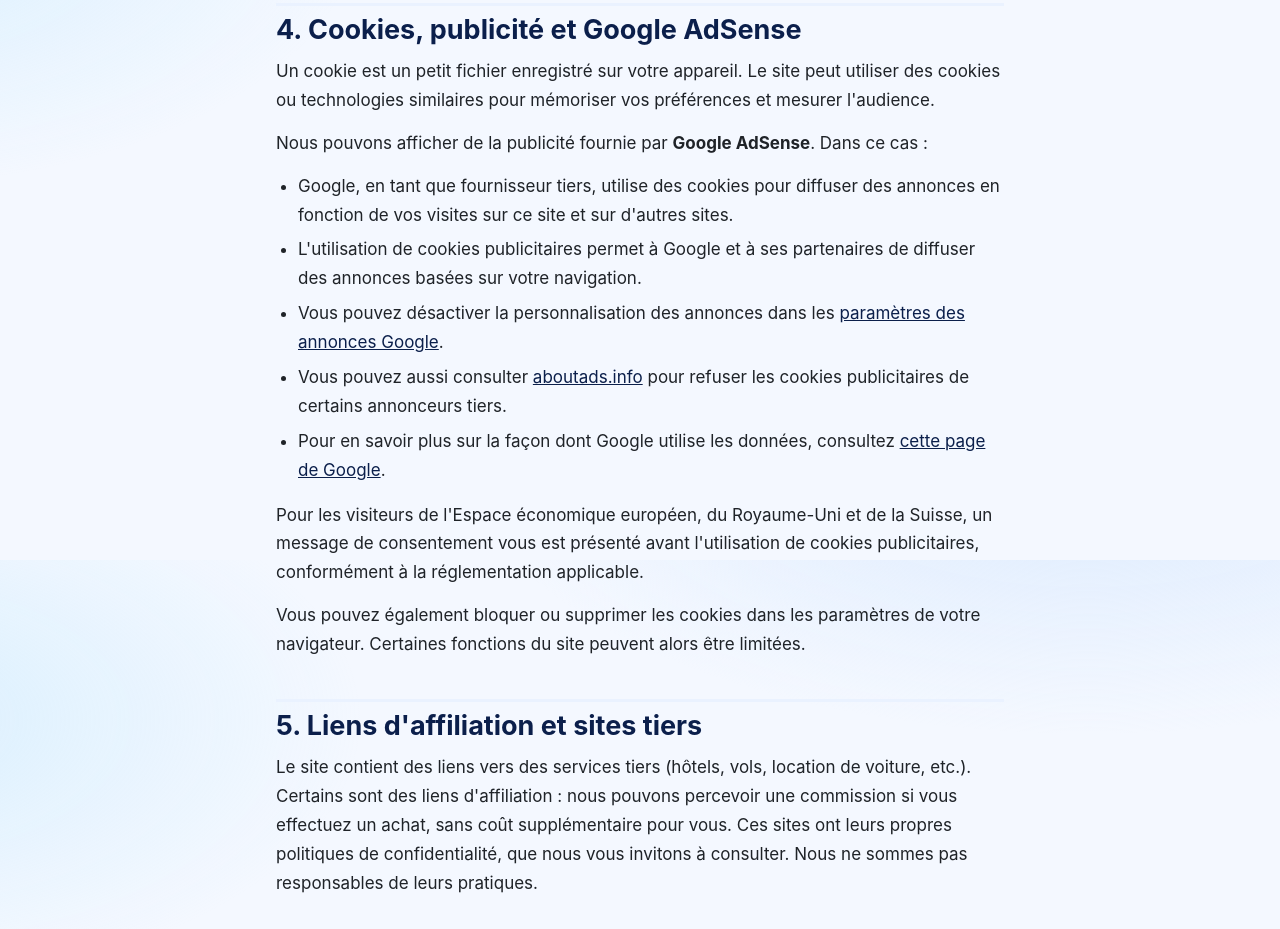
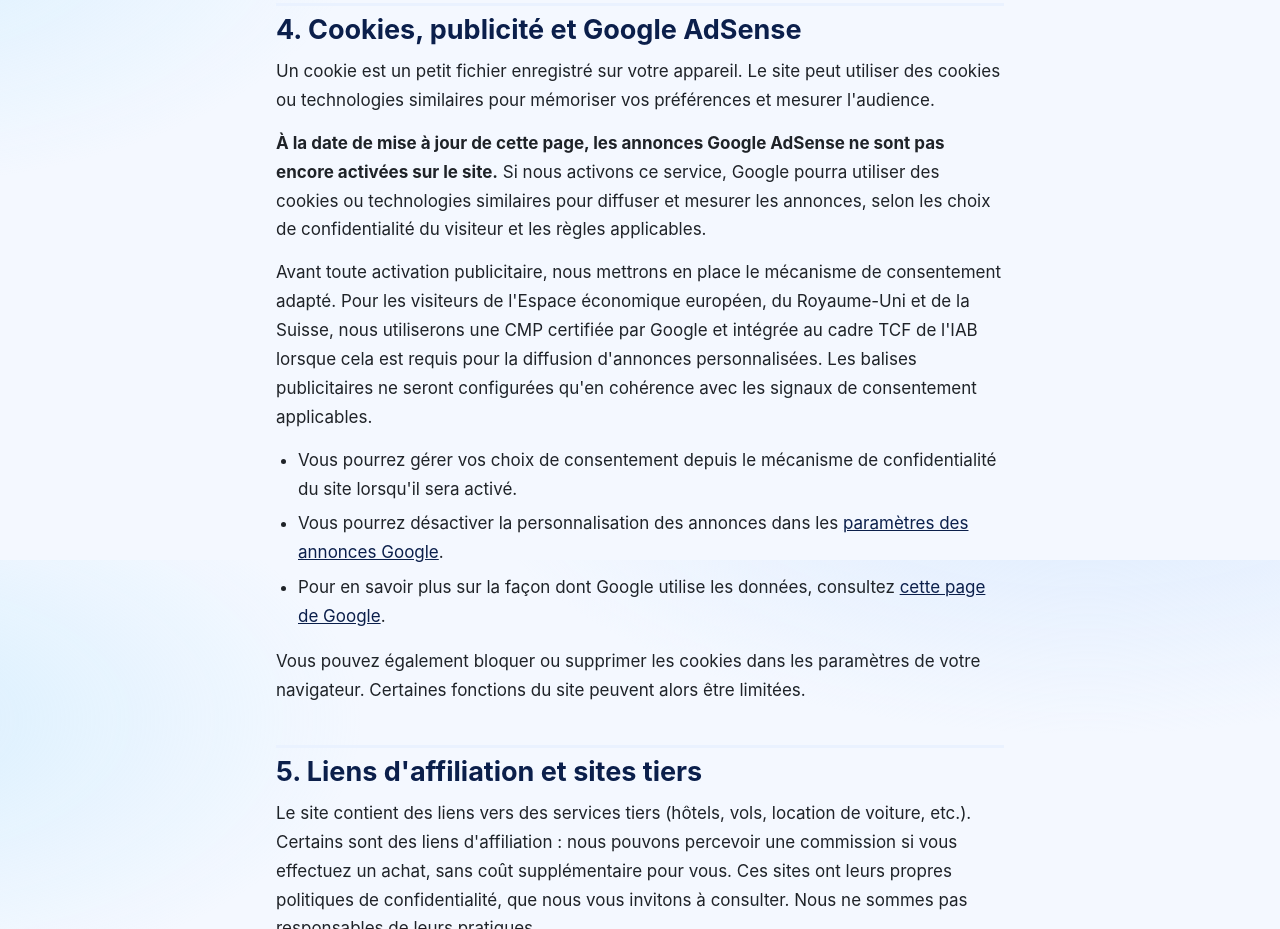
Before and after one commit to myVisa-Checker/visa-checker, a plain HTML site: page confidentialite.html in a window 1280 px wide. Shown: the part 1840-2769 px from the top of the page. Drawn offline with Linux system fonts and the light colour scheme.

Commit message:
privacy: clarify AdSense is not active and consent is future

```diff
--- a/confidentialite.html
+++ b/confidentialite.html
@@ -75,15 +75,13 @@
 
   <h2>4. Cookies, publicité et Google AdSense</h2>
   <p>Un cookie est un petit fichier enregistré sur votre appareil. Le site peut utiliser des cookies ou technologies similaires pour mémoriser vos préférences et mesurer l'audience.</p>
-  <p>Nous pouvons afficher de la publicité fournie par <strong>Google AdSense</strong>. Dans ce cas :</p>
+  <p><strong>À la date de mise à jour de cette page, les annonces Google AdSense ne sont pas encore activées sur le site.</strong> Si nous activons ce service, Google pourra utiliser des cookies ou technologies similaires pour diffuser et mesurer les annonces, selon les choix de confidentialité du visiteur et les règles applicables.</p>
+  <p>Avant toute activation publicitaire, nous mettrons en place le mécanisme de consentement adapté. Pour les visiteurs de l'Espace économique européen, du Royaume-Uni et de la Suisse, nous utiliserons une CMP certifiée par Google et intégrée au cadre TCF de l'IAB lorsque cela est requis pour la diffusion d'annonces personnalisées. Les balises publicitaires ne seront configurées qu'en cohérence avec les signaux de consentement applicables.</p>
   <ul>
-    <li>Google, en tant que fournisseur tiers, utilise des cookies pour diffuser des annonces en fonction de vos visites sur ce site et sur d'autres sites.</li>
-    <li>L'utilisation de cookies publicitaires permet à Google et à ses partenaires de diffuser des annonces basées sur votre navigation.</li>
-    <li>Vous pouvez désactiver la personnalisation des annonces dans les <a href="https://adssettings.google.com" rel="noopener" target="_blank">paramètres des annonces Google</a>.</li>
-    <li>Vous pouvez aussi consulter <a href="https://www.aboutads.info" rel="noopener" target="_blank">aboutads.info</a> pour refuser les cookies publicitaires de certains annonceurs tiers.</li>
+    <li>Vous pourrez gérer vos choix de consentement depuis le mécanisme de confidentialité du site lorsqu'il sera activé.</li>
+    <li>Vous pourrez désactiver la personnalisation des annonces dans les <a href="https://adssettings.google.com" rel="noopener" target="_blank">paramètres des annonces Google</a>.</li>
     <li>Pour en savoir plus sur la façon dont Google utilise les données, consultez <a href="https://policies.google.com/technologies/partner-sites" rel="noopener" target="_blank">cette page de Google</a>.</li>
   </ul>
-  <p>Pour les visiteurs de l'Espace économique européen, du Royaume-Uni et de la Suisse, un message de consentement vous est présenté avant l'utilisation de cookies publicitaires, conformément à la réglementation applicable.</p>
   <p>Vous pouvez également bloquer ou supprimer les cookies dans les paramètres de votre navigateur. Certaines fonctions du site peuvent alors être limitées.</p>
 
   <h2>5. Liens d'affiliation et sites tiers</h2>
```
